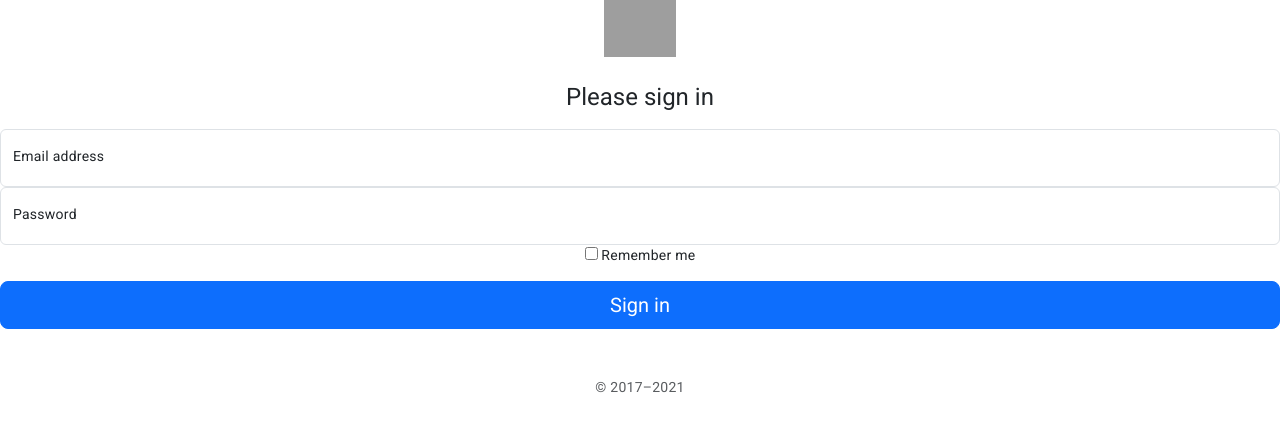
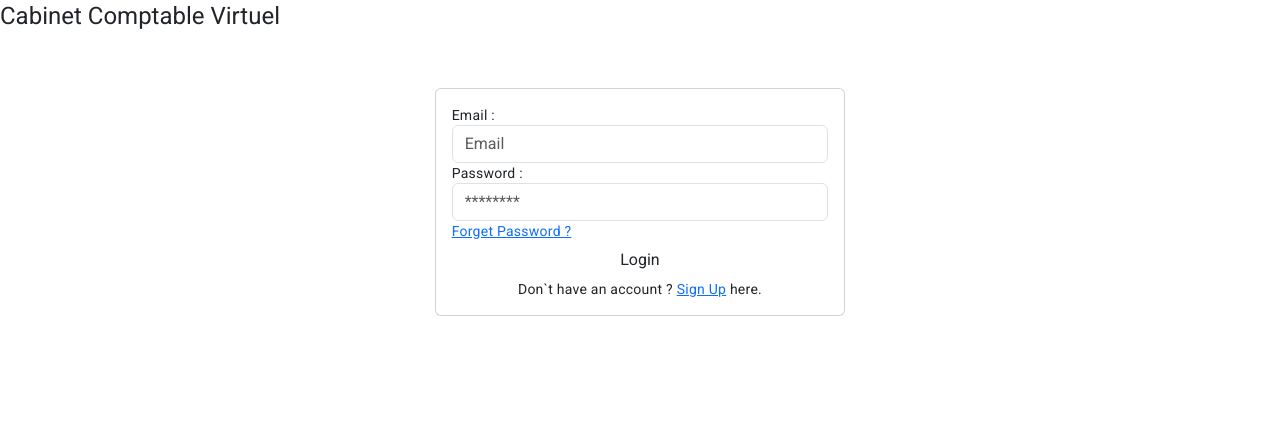
Before and after one commit to AdnenKhiari/Cabinet-Virtuel-Comptable, an Angular app: page /auth/login in a window 1280 px wide. Shown: the top 432 px of the page. Built offline with nearby package versions, Linux system fonts and the light colour scheme; grey boxes are pictures that could not be loaded.

Commit message:
Final touches on auth routing

```diff
--- a/src/app/auth/forgot-password/forgot-password.component.html
+++ b/src/app/auth/forgot-password/forgot-password.component.html
@@ -1 +1,18 @@
-<p>forgot-password works!</p>
+<div class="row">
+    <div class="col-md-4 offset-md-4 col-sm-6 offset-sm-3">
+        <div class="card auth">
+            <div class="card-body auth-card">
+                <form>
+                    <div class="form-group">
+                        <label for="email">Email :</label>
+                        <input type="text" name="email" class="form-control" placeholder="Email" />
+                    </div>
+
+                    <div class="text-center">
+                        <input type="submit" class="btn btn-my" value="Send Email " />
+                    </div>
+                </form>
+            </div>
+        </div>
+    </div>
+</div>
--- a/src/app/auth/login/login.component.html
+++ b/src/app/auth/login/login.component.html
@@ -1,25 +1,32 @@
-<div class="text-center">
-    <main class="form-signin">
-        <form>
-            <img class="mb-4" src="/docs/5.0/assets/brand/bootstrap-logo.svg" alt="" width="72" height="57">
-            <h1 class="h3 mb-3 fw-normal">Please sign in</h1>
-
-            <div class="form-floating">
-                <input type="email" class="form-control" id="floatingInput" placeholder="name@example.com">
-                <label for="floatingInput">Email address</label>
+<h1>Cabinet Comptable Virtuel</h1>
+<br />
+<br />
+<div class="row">
+    <div class="col-md-4 offset-md-4 col-sm-6 offset-sm-3">
+        <div class="card auth">
+            <div class="card-body auth-card">
+                <form>
+                    <div class="form-group">
+                        <label for="email">Email :</label>
+                        <input type="text" name="email" class="form-control" placeholder="Email" />
+                    </div>
+                    <div class="form-group">
+                        <label for="password">Password :</label>
+                        <input type="password" name="password" class="form-control" placeholder="********" />
+                        <div class="text-right forget-pass">
+                            <a routerLink="/auth/forgot-password">Forget Password ?</a>
+                        </div>
+                    </div>
+                    <div class="text-center">
+                        <input type="submit" class="btn btn-my" value="Login" />
+                    </div>
+                </form>
+                <div class="text-center sign-up">
+                    Don`t have an account ?
+                    <a routerLink="/auth/signup">Sign Up</a>
+                    here.
+                </div>
             </div>
-            <div class="form-floating">
-                <input type="password" class="form-control" id="floatingPassword" placeholder="Password">
-                <label for="floatingPassword">Password</label>
-            </div>
-
-            <div class="checkbox mb-3">
-                <label>
-                    <input type="checkbox" value="remember-me"> Remember me
-                </label>
-            </div>
-            <button class="w-100 btn btn-lg btn-primary" type="submit">Sign in</button>
-            <p class="mt-5 mb-3 text-muted">© 2017–2021</p>
-        </form>
-    </main>
+        </div>
+    </div>
 </div>
--- a/src/app/auth/login/login.component.ts
+++ b/src/app/auth/login/login.component.ts
@@ -6,5 +6,5 @@ import { Component } from '@angular/core';
   styleUrls: ['./login.component.css']
 })
 export class LoginComponent {
-
+  ngOnInit() {}
 }
--- a/src/app/auth/signup/signup.component.html
+++ b/src/app/auth/signup/signup.component.html
@@ -1 +1,56 @@
-<p>signup works!</p>
+<div class="row">
+    <div class="col-md-4 offset-md-4 col-sm-6 offset-sm-3">
+        <div class="card auth">
+            <div class="card-body auth-card">
+                <form>
+                    <div class="form-group">
+                        <label for="name">First Name :</label>
+                        <input type="text" name="name" class="form-control" placeholder="First Name" />
+                    </div>
+                    <div class="form-group dj-danger">
+                        <label for="name">Last Name :</label>
+                        <input type="text" name="name" class="form-control" placeholder="Last Name" />
+                    </div>
+
+                    <div class="form-group">
+                        <label for="phone">Phone :</label>
+                        <input type="text" name="phone" class="form-control" placeholder="Phone" />
+                    </div>
+                    <div class="form-group">
+                        <label for="email">Email :</label>
+                        <input type="text" name="email" class="form-control" placeholder="Email" />
+                    </div>
+                    <div class="form-group">
+                        <label for="password">Password :</label>
+                        <input type="password" name="password" class="form-control" placeholder="********" />
+                    </div>
+                    <div class="form-group">
+                        <label for="c_password">Confirm Password :</label>
+                        <input type="password" name="c_password" class="form-control" placeholder="********" />
+                    </div>
+                    <div class="form-group">
+                        <label for="name">Civilité :</label>
+                        <input type="text" name="name" class="form-control" placeholder="Votre Civilité" />
+                    </div>
+                    <div class="form-group">
+                        <label for="name">Fonction :</label>
+                        <input type="text" name="name" class="form-control" placeholder="Votre Fonction" />
+                    </div>
+                    <div class="form-group">
+                        <label for="name">Secteur :</label>
+                        <input type="text" name="name" class="form-control" placeholder="Secteur d'Activité" />
+                    </div>
+                    <div class="form-group">
+                        <label for="name">Nom Société :</label>
+                        <input type="text" name="name" class="form-control" placeholder="Société" />
+                    </div>
+                    <div class="text-center login">
+                        Already have an account ?
+                        <a routerLink="/auth/login">Login</a>
+                        here.
+                    </div>
+                </form>
+            </div>
+        </div>
+    </div>
+</div>
```
